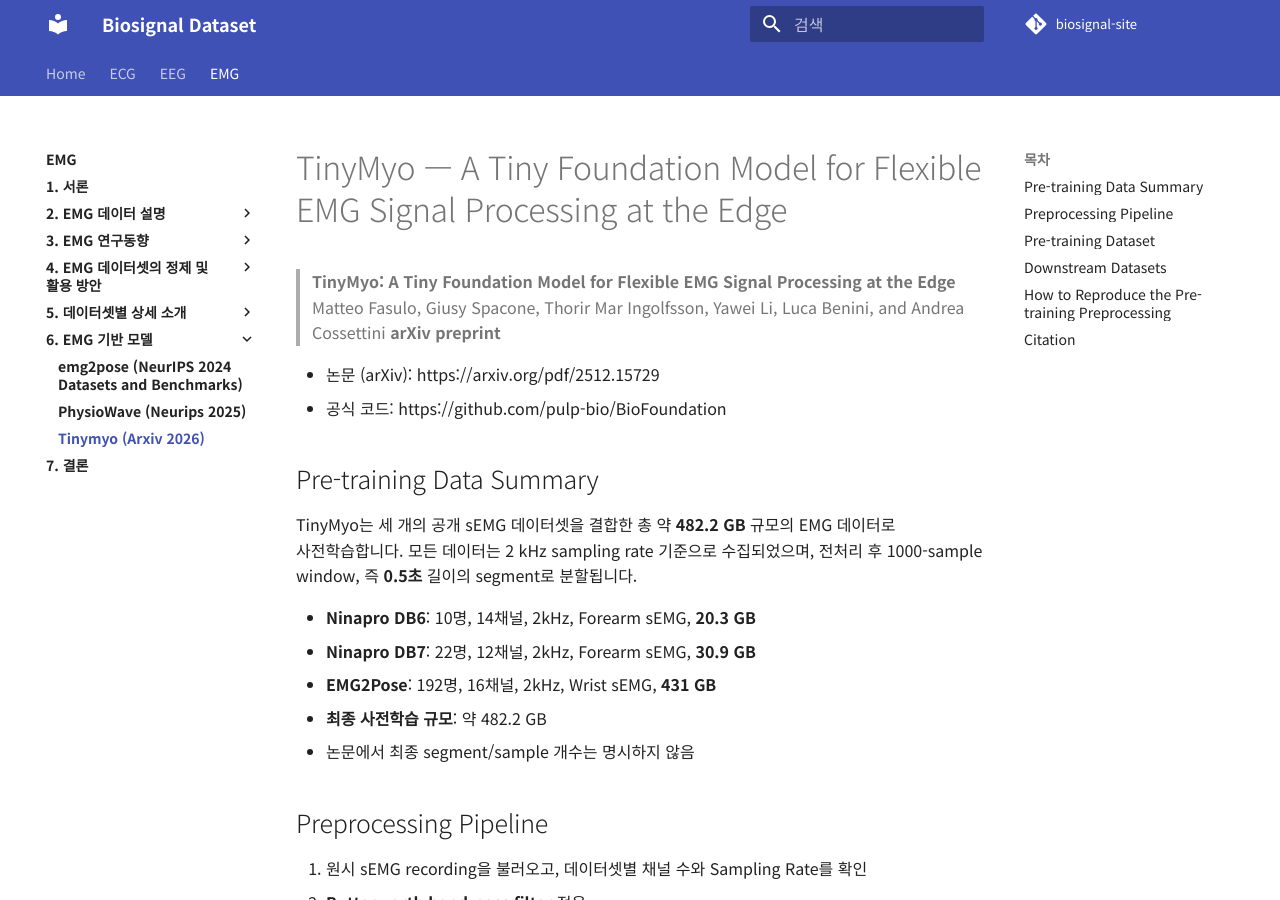
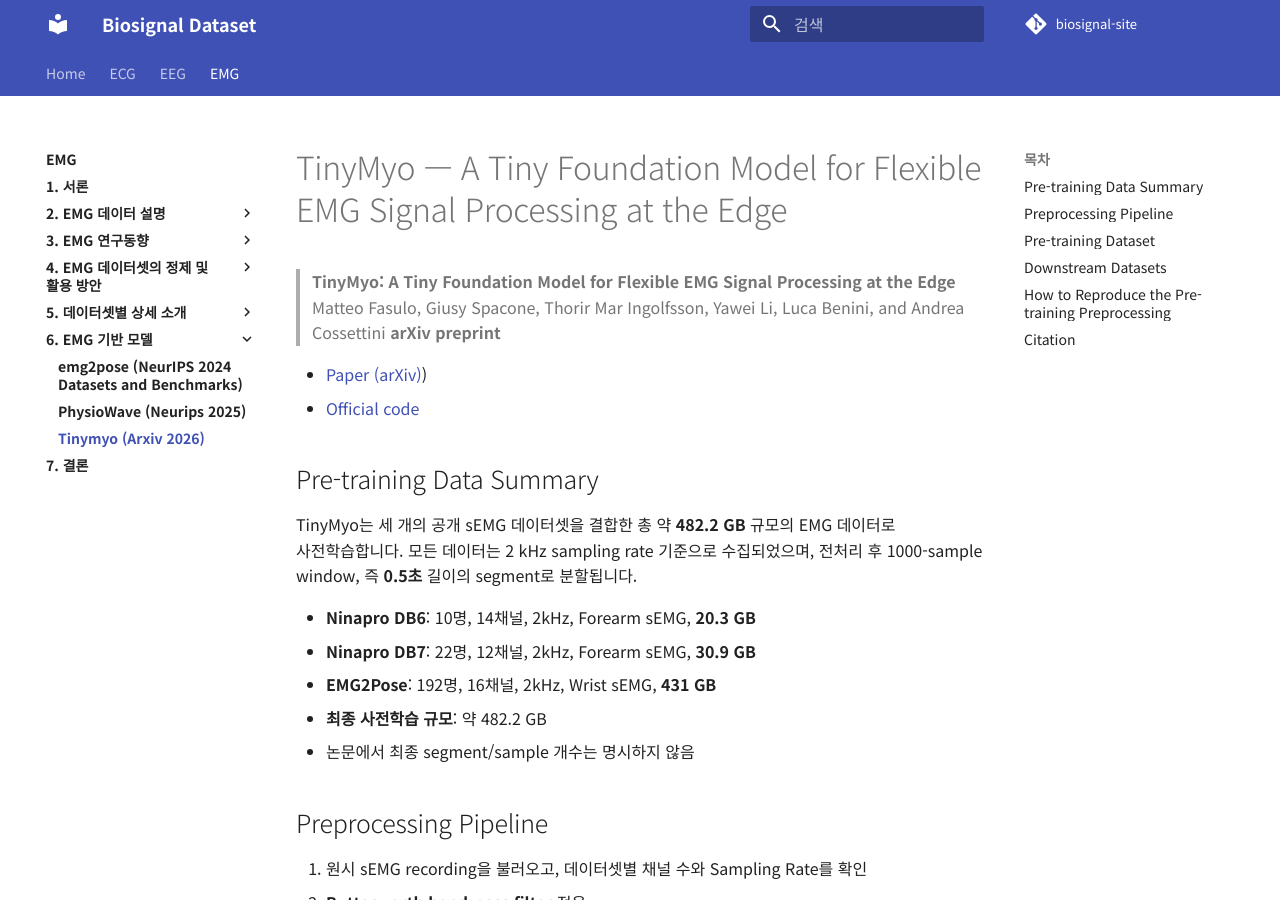
Before and after one commit to iwantjeonyeok/biosignal-site, an MkDocs documentation site: the page built from docs/emg/6-emg-기반-모델/Tinymyo.md, in a window 1280 px wide and 900 px high. Built offline with MkDocs 1.6.1 and Material for MkDocs 9.7.7, drawn with Linux system fonts in a browser that asks for light colours; comment, search, counter and statistics services are not loaded.

Commit message:
Update Tinymyo.md

```diff
--- a/docs/emg/6-emg-기반-모델/Tinymyo.md
+++ b/docs/emg/6-emg-기반-모델/Tinymyo.md
@@ -3,9 +3,9 @@
 > **TinyMyo: A Tiny Foundation Model for Flexible EMG Signal Processing at the Edge**
 > Matteo Fasulo, Giusy Spacone, Thorir Mar Ingolfsson, Yawei Li, Luca Benini, and Andrea Cossettini **arXiv preprint**
 
-- 논문 (arXiv): https://arxiv.org/pdf/2512.15729
-- 공식 코드: https://github.com/pulp-bio/BioFoundation
 
+- [Paper (arXiv)](https://arxiv.org/pdf/2512.15729))
+- [Official code](https://github.com/pulp-bio/BioFoundation)
 ## Pre-training Data Summary
 
 TinyMyo는 세 개의 공개 sEMG 데이터셋을 결합한 총 약 **482.2 GB** 규모의 EMG 데이터로 사전학습합니다. 모든 데이터는 2 kHz sampling rate 기준으로 수집되었으며, 전처리 후 1000-sample window, 즉 **0.5초** 길이의 segment로 분할됩니다.
```
